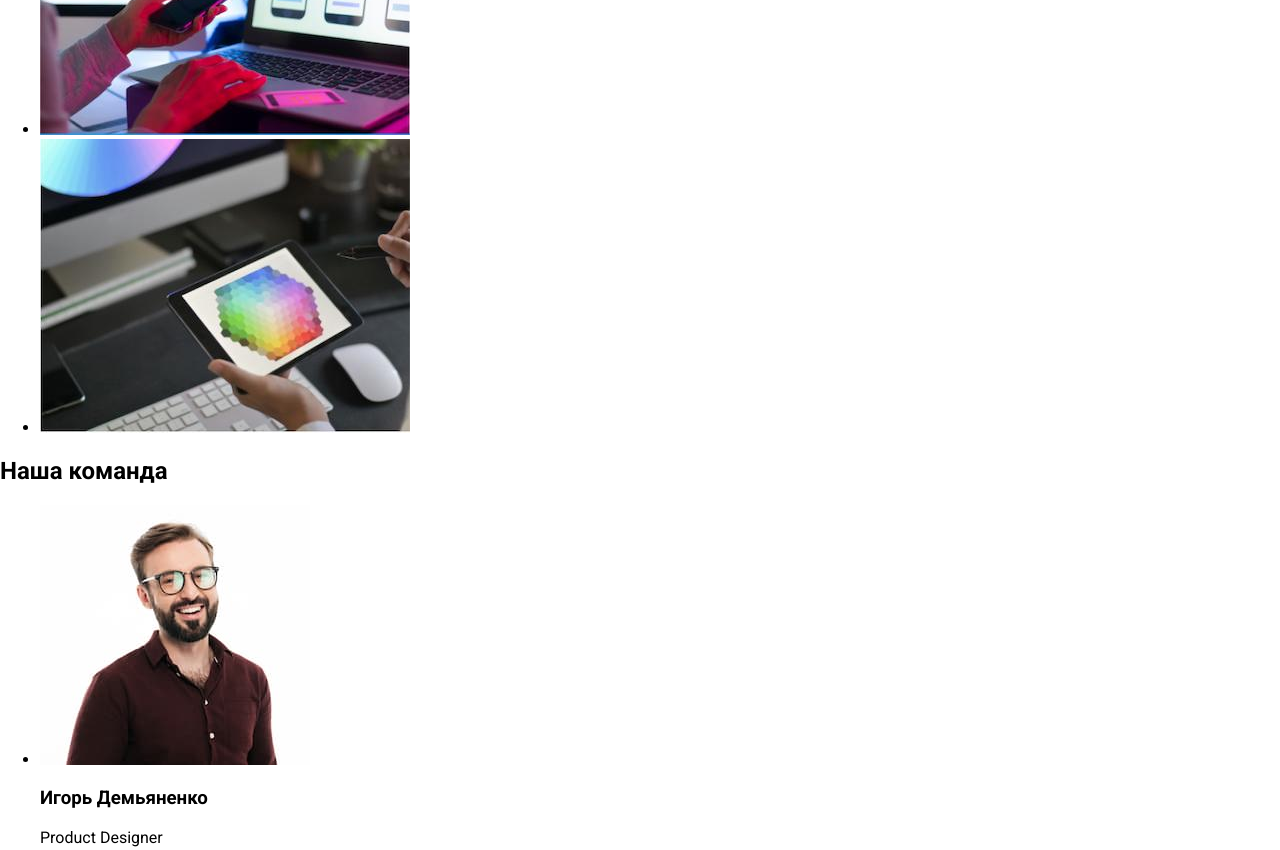
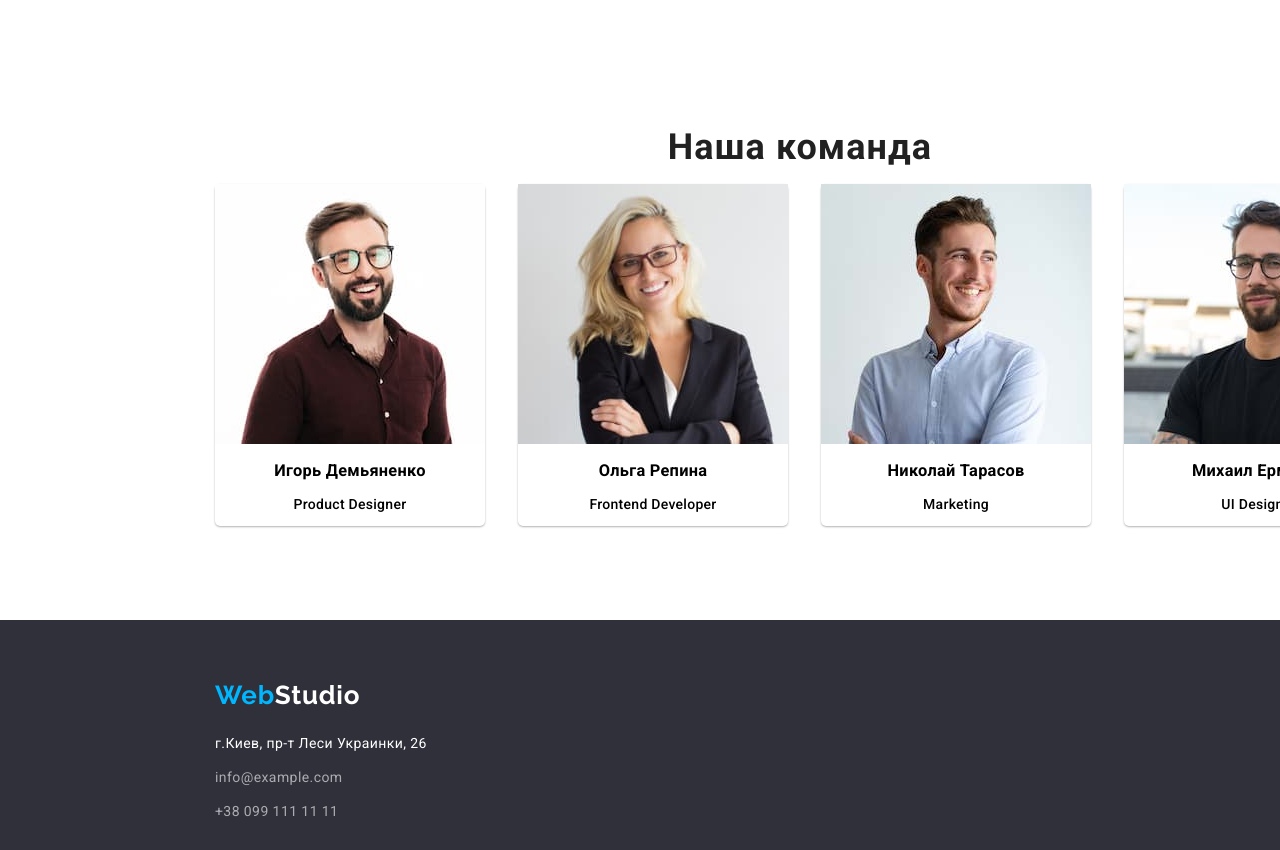
Before and after one commit to zoobeen1/goit-markup-hw-01, a plain HTML site: page index.html in a window 1280 px wide. Shown: the part 1400-2250 px from the top of the page. Drawn offline with Linux system fonts and the light colour scheme.

Commit message:
FINAL All
Еще не сравнил с валидатором и правилами сдачи. Но вцелом все выглядит хорошо

```diff
--- a/css/styles.css
+++ b/css/styles.css
@@ -9,7 +9,25 @@ a {
   text-decoration: none; /* Отменяем подчеркивание у ссылки */
   color: #000000;
 }
+section {
+  margin-left: auto;
+  margin-right: auto;
+}
 
+h2 {
+  font-weight: bold;
+  font-size: 36px;
+  line-height: 42px;
+  text-align: center;
+  letter-spacing: 0.03em;
+  color: #212121;
+}
+
+.blue {
+  color: rgb(0, 183, 255);
+}
+
+/*Section of header*/
 .head {
   display: flex;
   flex-direction: row;
@@ -26,8 +44,6 @@ a {
   margin-right: 93px;
   margin-bottom: 25px;
   margin-top: 24px;
-  /* identical to box height */
-
   letter-spacing: 0.03em;
 }
 .logo a {
@@ -42,7 +58,6 @@ a {
 .ul-line li {
   margin-right: 50px; /* Отступ справа */
   display: inline; /* Отображать как строчный элемент */
-  padding: 3px; /* Поля вокруг текста */
   font-style: normal;
   font-weight: 500;
   font-size: 14px;
@@ -69,9 +84,6 @@ a {
   width: 1600px;
   height: 400px;
   background: #2f303a;
-}
-.blue {
-  color: rgb(0, 183, 255);
 }
 
 h1 {
@@ -108,19 +120,16 @@ button {
   color: #ffffff;
 }
 
+/*Section Features*/
 .features {
   display: flex;
   flex-direction: row;
   width: 1170px;
-  margin-left: auto;
-  margin-right: auto;
 }
 
 .features ul {
   display: flex;
   flex-direction: row;
-  /margin-left: auto;
-  /margin-right: auto;
   margin: 0; /* Обнуляем значение отступов */
   padding: 0;
 }
@@ -129,7 +138,6 @@ button {
   width: 270px;
   height: 101px;
   display: inline; /* Отображать как строчный элемент */
-  /padding: 3px; /* Поля вокруг текста */
   margin-right: 30px;
   font-style: normal;
   font-weight: 500;
@@ -144,7 +152,6 @@ button {
   line-height: 16px;
   letter-spacing: 0.03em;
   text-transform: uppercase;
-
   color: #212121;
 }
 
@@ -152,9 +159,105 @@ button {
   font-weight: normal;
   font-size: 14px;
   line-height: 24px;
+  letter-spacing: 0.03em;
+  color: #757575;
+}
+/*Section Works*/
+.works {
+  margin-top: 94px;
+  width: 1170px;
+  margin-left: auto;
+  margin-right: auto;
+  padding: 0;
+}
+
+.works h2 {
+  display: block;
+}
+
+.works ul {
+  display: flex;
+  flex-direction: row;
+  padding: 0;
+}
+
+.works ul li {
+  list-style-type: none;
+  margin-right: 33px;
+  font-style: normal;
+  font-weight: 500;
+  font-size: 14px;
+  line-height: 16px;
+  letter-spacing: 0.02em;
+}
+/*Section Command*/
+.command {
+  margin-top: 94px;
+  width: 1170px;
+  margin-left: auto;
+  margin-right: auto;
+  padding: 0;
+  padding-top: 94px;
+}
+
+.command h2 {
+  margin: 0;
+  display: block;
+}
+
+.command ul {
+  display: flex;
+  flex-direction: row;
+  padding: 0;
+}
+
+.command ul li {
+  list-style-type: none;
+  text-align: center;
+  margin-right: 33px;
+  font-style: normal;
+  font-weight: 500;
+  font-size: 14px;
+  line-height: 16px;
+  letter-spacing: 0.02em;
+  border-radius: 5px;
+  box-shadow: 0 1px 2px rgba(34, 32, 32, 0.342);
+}
+/*Footer*/
+footer {
+  margin-top: 94px;
+  width: 1600px;
+  height: 192px;
+  background-color: #2f303a;
+  padding-top: 60px;
+}
+
+.footer a.logo {
+  color: #ffffff;
+  margin-top: 0;
+}
+address {
+  display: block;
+  margin-left: 215px;
+  margin-bottom: 60px;
+  font-style: normal;
+  font-weight: normal;
+  font-size: 14px;
+  line-height: 24px;
   /* or 171% */
 
   letter-spacing: 0.03em;
 
-  color: #757575;
+  color: #ffffff;
 }
+address p {
+  padding: 0;
+  margin: 0;
+  margin-top: 20px;
+  margin-bottom: 10px;
+}
+address a {
+  display: block;
+  color: rgba(255, 255, 255, 0.6);
+  margin-bottom: 10px;
+}
--- a/index.html
+++ b/index.html
@@ -17,8 +17,8 @@
   <body>
     <header class="header">
       <div class="head">
-        <span class="logo"
-          ><a href="index.html"><span class="blue">Web</span>Studio</a></span
+        <a href="index.html" class="logo"
+          ><span class="blue">Web</span>Studio</a
         >
         <nav>
           <ul class="ul-line">
@@ -77,6 +77,7 @@
       </section>
       <section class="works">
         <h2>Чем мы занимаемся</h2>
+
         <ul>
           <li>
             <img
@@ -148,7 +149,7 @@
       </section>
     </main>
     <footer class="footer">
-      <a href="index.html"><span class="blue">Web</span>Studio</a>
+      <a href="index.html" class="logo"><span class="blue">Web</span>Studio</a>
       <address>
         <p>г.Киев, пр-т Леси Украинки, 26</p>
         <a href="mailto:info@dewstudio.com"> info@example.com </a>
```
